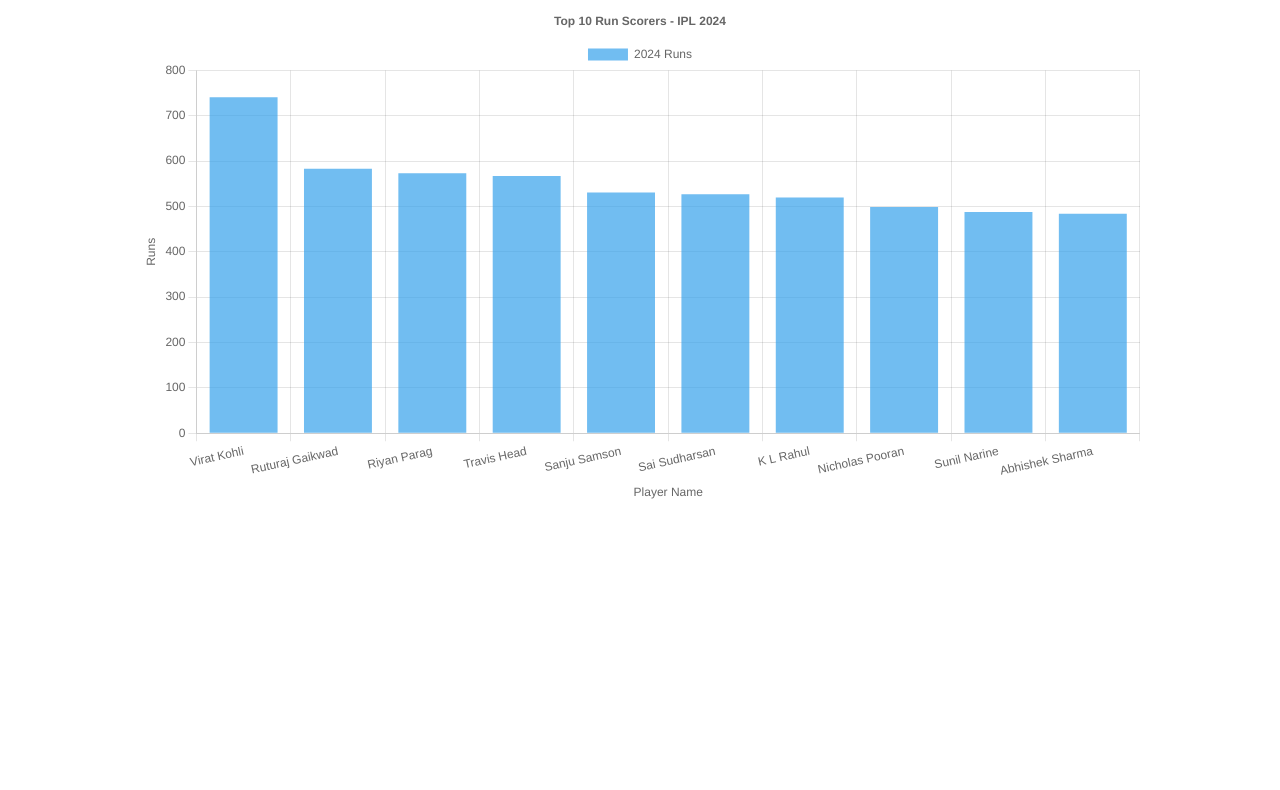
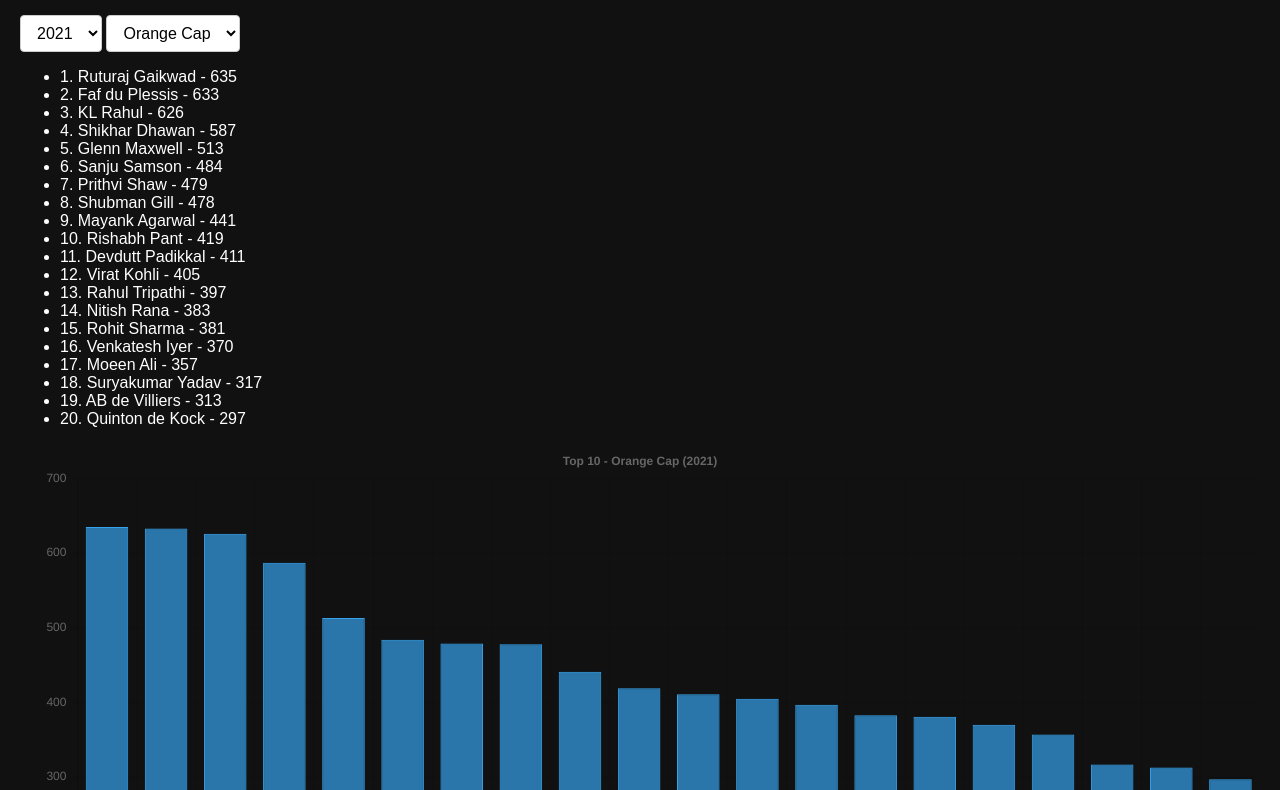
Before and after one commit to abhi1994j/Ipl_Web_Scrappping, a website: page index.html in a window 1280 px wide. Shown: the part 141-931 px from the top of the page. Before the commit the page ends 800 px from the top, so only its background shows below. Drawn offline with nearby package versions, Linux system fonts and the light colour scheme.

Commit message:
web scrapping

```diff
--- a/index.html
+++ b/index.html
@@ -1,160 +1,153 @@
 <!DOCTYPE html>
 <html lang="en">
     <head>
-    <meta charset="UTF-8">
-    <title>IPL Orange Cap Stats</title>
+        <meta charset="UTF-8" />
+        <meta name="viewport" content="width=device-width, initial-scale=1.0" />
+        <title>IPL Top 10 Stats</title>
         <script src="https://cdn.jsdelivr.net/npm/chart.js"></script>
         <style>
             body {
-            font-family: sans-serif;
+                font-family: Arial, sans-serif;
+                background-color: #111;
+                color: white;
+                margin: 0;
+                padding: 20px;
+            }
+
+            h1 {
                 text-align: center;
-            margin: 20px;
+                margin-bottom: 30px;
             }
-        canvas {
-            width: 90% !important;
-            max-width: 1000px;
-            height: 500px !important; /* 💥 Force taller chart */
-            margin: 30px auto;
+
+            .controls {
+                display: flex;
+                justify-content: center;
+                gap: 20px;
+                margin-bottom: 20px;
+                flex-wrap: wrap;
             }
+
             select {
-            padding: 8px 16px;
+                padding: 8px 12px;
                 font-size: 16px;
-            margin-top: 10px;
+                border-radius: 4px;
+                border: 1px solid #ccc;
+                background: white;
+            }
+
+            #chart {
+                max-width: 800px;
+                margin: 0 auto;
             }
         </style>
     </head>
     <body>
+        <h2>IPL Top 10 Stats Chart</h2>
 
-    <h2><strong>IPL Top 10 Orange Cap Players (2021–2025)</strong></h2>
-    <label for="seasonSelector"><strong>Select Season:</strong></label>
-    <select id="seasonSelector">
-        <option value="2021">2021</option>
-        <option value="2022">2022</option>
-        <option value="2023">2023</option>
-        <option value="2024" selected>2024</option>
-        <option value="2025">2025</option>
+        <h1>IPL Top 10 Stats</h1>
+        <select id="season-select"></select>
+        <select id="category-select">
+            <option value="orangeCap">Orange Cap</option>
+            <option value="mostFours">Most 4s</option>
+            <option value="mostSixes">Most 6s</option>
+            <option value="mostCenturies">Most 100s</option>
+            <option value="mostFifties">Most 50s</option>
         </select>
 
-    <canvas id="orangeCapChart"></canvas>
+        <ul id="stats-list"></ul>
+
+        <canvas id="iplChart"></canvas>
 
         <script>
-        const iplData = {
-            "2021": [
-                ["Ruturaj Gaikwad", 635],
-                ["Faf du Plessis", 633],
-                ["KL Rahul", 626],
-                ["Shikhar Dhawan", 587],
-                ["Glenn Maxwell", 513],
-                ["Sanju Samson", 484],
-                ["Prithvi Shaw", 479],
-                ["Shubman Gill", 478],
-                ["Mayank Agarwal", 441],
-                ["Rishabh Pant", 419]
-            ],
-            "2022": [
-                ["Jos Buttler", 863],
-                ["K L Rahul", 616],
-                ["Quinton De Kock", 508],
-                ["Hardik Pandya", 487],
-                ["Shubman Gill", 483],
-                ["David Miller", 481],
-                ["Faf Du Plessis", 468],
-                ["Shikhar Dhawan", 460],
-                ["Sanju Samson", 458],
-                ["Deepak Hooda", 451]
-            ],
-            "2023": [
-                ["Shubman Gill", 890],
-                ["Faf Du Plessis", 730],
-                ["Devon Conway", 672],
-                ["Virat Kohli", 639],
-                ["Yashasvi Jaiswal", 625],
-                ["Suryakumar Yadav", 605],
-                ["Ruturaj Gaikwad", 590],
-                ["David Warner", 516],
-                ["Rinku Singh", 474],
-                ["Ishan Kishan", 454]
-            ],
-            "2024": [
-                ["Virat Kohli", 741],
-                ["Ruturaj Gaikwad", 583],
-                ["Riyan Parag", 573],
-                ["Travis Head", 567],
-                ["Sanju Samson", 531],
-                ["Sai Sudharsan", 527],
-                ["K L Rahul", 520],
-                ["Nicholas Pooran", 499],
-                ["Sunil Narine", 488],
-                ["Abhishek Sharma", 484]
-            ],
-            "2025": [
-                ["Sai Sudharsan", 759],
-                ["Surya Kumar Yadav", 717],
-                ["Virat Kohli", 657],
-                ["Shubman Gill", 650],
-                ["Mitchell Marsh", 627],
-                ["Shreyas Iyer", 604],
-                ["Yashasvi Jaiswal", 559],
-                ["Prabhsimran Singh", 549],
-                ["K L Rahul", 539],
-                ["Jos Buttler", 538]
-            ]
-        };
+            document.addEventListener('DOMContentLoaded', () => {
+                const seasonSelect = document.getElementById('season-select');
+                const categorySelect = document.getElementById('category-select');
+                const statsList = document.getElementById('stats-list');
+                const ctx = document.getElementById('iplChart').getContext('2d');
 
-        const ctx = document.getElementById("orangeCapChart").getContext("2d");
+                let data = {};
+                let chart;
 
-        function createChart(season) {
-            const players = iplData[season].map(item => item[0]);
-            const runs = iplData[season].map(item => item[1]);
+                fetch('./ipl-stats.json')
+                    .then((res) => res.json())
+                    .then((json) => {
+                        data = json;
 
-            if (window.orangeChart) {
-                window.orangeChart.destroy();
-            }
+                        const seasons = Object.keys(data);
+                        seasons.forEach((season) => {
+                            const option = document.createElement('option');
+                            option.value = season;
+                            option.textContent = season;
+                            seasonSelect.appendChild(option);
+                        });
 
-            window.orangeChart = new Chart(ctx, {
+                        seasonSelect.value = seasons[0];
+                        updateStats();
+
+                        seasonSelect.addEventListener('change', updateStats);
+                        categorySelect.addEventListener('change', updateStats);
+                    })
+                    .catch((err) => {
+                        console.error('Error fetching data:', err);
+                    });
+
+                function updateStats() {
+                    const season = seasonSelect.value;
+                    const category = categorySelect.value;
+                    const list = data[season][category];
+
+                    statsList.innerHTML = '';
+                    list.forEach((item, index) => {
+                        const li = document.createElement('li');
+                        li.textContent = `${index + 1}. ${item.player} - ${item.value}`;
+                        statsList.appendChild(li);
+                    });
+
+                    // Prepare chart data
+                    const labels = list.map((item) => item.player);
+                    const values = list.map((item) => parseInt(item.value));
+
+                    // Destroy old chart if exists
+                    if (chart) chart.destroy();
+
+                    chart = new Chart(ctx, {
                         type: 'bar',
                         data: {
-                    labels: players,
-                    datasets: [{
-                        label: `${season} Runs`,
-                        data: runs,
-                        backgroundColor: 'rgba(54, 162, 235, 0.7)'
-                    }]
+                            labels: labels,
+                            datasets: [
+                                {
+                                    label: `${
+                                        categorySelect.options[categorySelect.selectedIndex].text
+                                    } (${season})`,
+                                    data: values,
+                                    backgroundColor: 'rgba(54, 162, 235, 0.7)',
+                                    borderColor: 'rgba(54, 162, 235, 1)',
+                                    borderWidth: 1,
+                                },
+                            ],
                         },
                         options: {
                             responsive: true,
                             plugins: {
+                                legend: {
+                                    display: false,
+                                },
                                 title: {
                                     display: true,
-                            text: `Top 10 Run Scorers - IPL ${season}`
-                        }
+                                    text: `Top 10 - ${
+                                        categorySelect.options[categorySelect.selectedIndex].text
+                                    } (${season})`,
+                                },
                             },
                             scales: {
                                 y: {
                                     beginAtZero: true,
-                            title: {
-                                display: true,
-                                text: 'Runs'
-                            }
                                 },
-                        x: {
-                            title: {
-                                display: true,
-                                text: 'Player Name'
-                            }
-                        }
-                    }
+                            },
+                        },
+                    });
                 }
             });
-        }
-
-        const selector = document.getElementById("seasonSelector");
-        selector.addEventListener("change", () => {
-            createChart(selector.value);
-        });
-
-        // Initial load
-        createChart("2024");
         </script>
     </body>
 </html>
--- a/package.json
+++ b/package.json
@@ -2,7 +2,7 @@
   "name": "ipl_web_scrapping",
   "version": "1.0.0",
   "main": "index.js",
-  "type": "module",
+
   "scripts": {
     "start": "node --watch index.js",
     "test": "echo \"Error: no test specified\" && exit 1"
```
Also changed, not shown: index.js (+4 -3 lines). Lines whose indentation alone changed are shown as unchanged.
